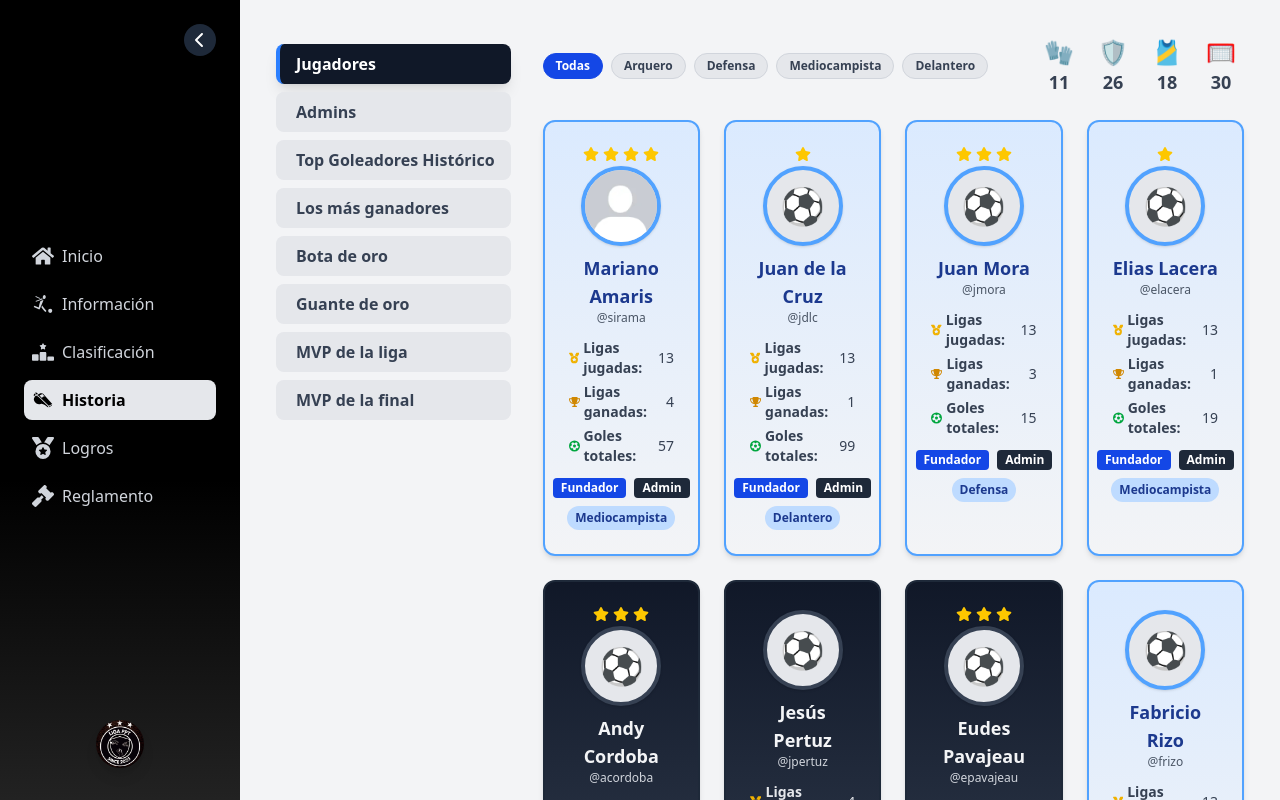
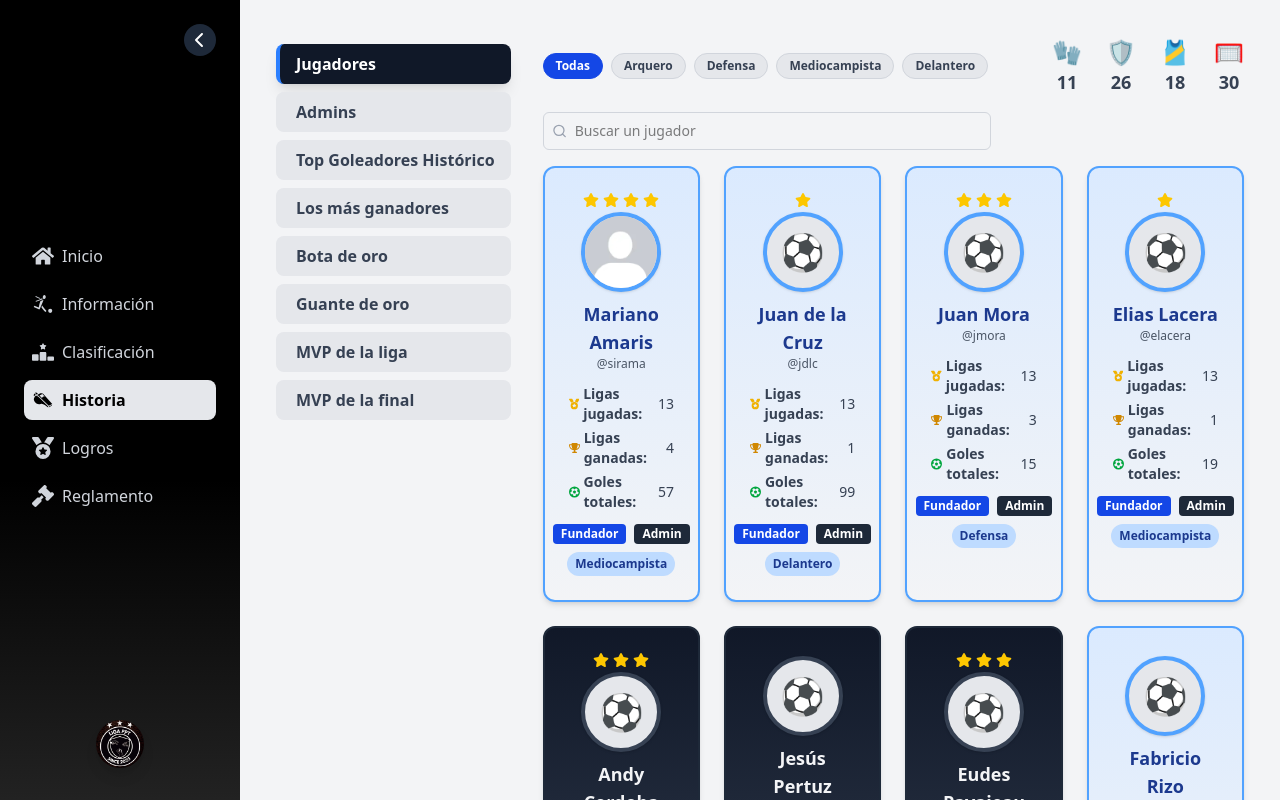
Before and after one commit to marianoamaris/liga-ppt, a React (Vite) app: page /historia in a window 1280 px wide. Built offline with nearby package versions, Linux system fonts and the light colour scheme.

Commit message:
implement the option to search for a player

```diff
--- /dev/null
+++ b/src/components/common/SearchInput.tsx
@@ -0,0 +1,29 @@
+import React from "react";
+import { FiSearch } from "react-icons/fi";
+
+interface SearchInputProps {
+  placeholder?: string;
+  value?: string;
+  onChange: (e: React.ChangeEvent<HTMLInputElement>) => void;
+}
+
+const SearchInput: React.FC<SearchInputProps> = ({
+  placeholder = "Buscar un jugador",
+  value,
+  onChange,
+}) => {
+  return (
+    <div className="w-full max-w-md mb-4 flex items-center gap-x-2 rounded-md border border-gray-300 px-2">
+      <FiSearch className="text-gray-400" />
+      <input
+        type="text"
+        value={value}
+        onChange={onChange}
+        placeholder={placeholder}
+        className="w-full py-2 text-sm outline-none"
+      />
+    </div>
+  );
+};
+
+export default SearchInput;
--- a/src/components/common/SidebarTabs.tsx
+++ b/src/components/common/SidebarTabs.tsx
@@ -5,6 +5,7 @@ interface SidebarTabsProps {
   tabSeleccionada: string;
   setTabSeleccionada: (id: string) => void;
   className?: string;
+  setSearch?: (search: string) => void;
 }
 
 export const SidebarTabs: React.FC<SidebarTabsProps> = ({
@@ -12,12 +13,16 @@ export const SidebarTabs: React.FC<SidebarTabsProps> = ({
   tabSeleccionada,
   setTabSeleccionada,
   className = "",
+  setSearch,
 }) => (
   <aside className={`min-w-[160px] flex flex-col gap-2 pt-2 ${className}`}>
     {tabs.map((t) => (
       <button
         key={t.id}
-        onClick={() => setTabSeleccionada(t.id)}
+        onClick={() => {
+          setTabSeleccionada(t.id);
+          setSearch?.("");
+        }}
         className={`px-4 py-2 cursor-pointer rounded-lg font-semibold text-left transition border-l-4
           ${
             tabSeleccionada === t.id
--- a/src/components/sections/Historia/Historia.tsx
+++ b/src/components/sections/Historia/Historia.tsx
@@ -9,6 +9,7 @@ import GuanteDeOroComponent from "./components/GuanteDeOroComponent";
 import BotaDeOroComponent from "./components/BotaDeOroComponent";
 import MasGanadoresComponent from "./components/MasGanadoresComponent";
 import HistoricoGoleadoresComponent from "./components/HistoricoGoleadoresComponent";
+import SearchInput from "../../common/SearchInput";
 
 const TABS = [
   { id: "jugadores", label: "Jugadores" },
@@ -32,7 +33,7 @@ const POSICIONES: { id: "todas" | Posicion; label: string }[] = [
 export const Historia: React.FC = () => {
   const [tab, setTab] = useState("jugadores");
   const [posicion, setPosicion] = useState<"todas" | Posicion>("todas");
-
+  const [search, setSearch] = useState<string>("");
   // Conteo total de jugadores por posición
   const conteoPorPosicion = USUARIOS_LIGA.reduce(
     (acc, u) => {
@@ -48,6 +49,11 @@ export const Historia: React.FC = () => {
   );
 
   const usuariosFiltrados = USUARIOS_LIGA.filter((u) => {
+    // First apply search filter if there's a search term
+    if (search && !u.name.toLowerCase().includes(search.toLowerCase())) {
+      return false;
+    }
+
     if (tab === "jugadores") {
       if (posicion === "todas") return true;
       return (
@@ -67,17 +73,21 @@ export const Historia: React.FC = () => {
         tabs={TABS}
         tabSeleccionada={tab}
         setTabSeleccionada={setTab}
+        setSearch={setSearch}
       />
       <div className="flex-1">
         {tab === "jugadores" && (
           <>
-            <div className="flex flex-wrap items-center gap-8 mb-6">
+            <div className="flex flex-wrap items-center mb-4 justify-between gap-4">
               {/* Filtros de posición */}
               <div className="flex gap-2 flex-wrap">
                 {POSICIONES.map((p) => (
                   <button
                     key={p.id}
-                    onClick={() => setPosicion(p.id)}
+                    onClick={() => {
+                      setPosicion(p.id);
+                      setSearch("");
+                    }}
                     className={`px-3 py-1 rounded-full font-semibold border transition text-xs
                       ${
                         posicion === p.id
@@ -91,7 +101,7 @@ export const Historia: React.FC = () => {
                 ))}
               </div>
               {/* Conteo total de jugadores por posición con tooltips y mayor tamaño */}
-              <div className="flex items-center gap-6 ml-6">
+              <div className="flex items-center gap-6">
                 <div
                   className="relative flex flex-col items-center cursor-pointer group"
                   title="Arqueros"
@@ -142,10 +152,26 @@ export const Historia: React.FC = () => {
                 </div>
               </div>
             </div>
-            <div className="grid grid-cols-1 gap-6 sm:grid-cols-2 md:grid-cols-3 lg:grid-cols-4">
-              {usuariosFiltrados.map((user, index) => (
-                <UserCard key={index} user={user} />
-              ))}
+            <SearchInput
+              value={search}
+              onChange={(e) => setSearch(e.target.value)}
+            />
+            <div
+              className={
+                !usuariosFiltrados.length
+                  ? ""
+                  : "grid grid-cols-1 gap-6 sm:grid-cols-2 md:grid-cols-3 lg:grid-cols-4"
+              }
+            >
+              {!usuariosFiltrados.length ? (
+                <span className="text-center text-gray-500 text-sm md:text-base">
+                  No hay jugadores para mostrar
+                </span>
+              ) : (
+                usuariosFiltrados.map((user, index) => (
+                  <UserCard key={index} user={user} />
+                ))
+              )}
             </div>
           </>
         )}
```
